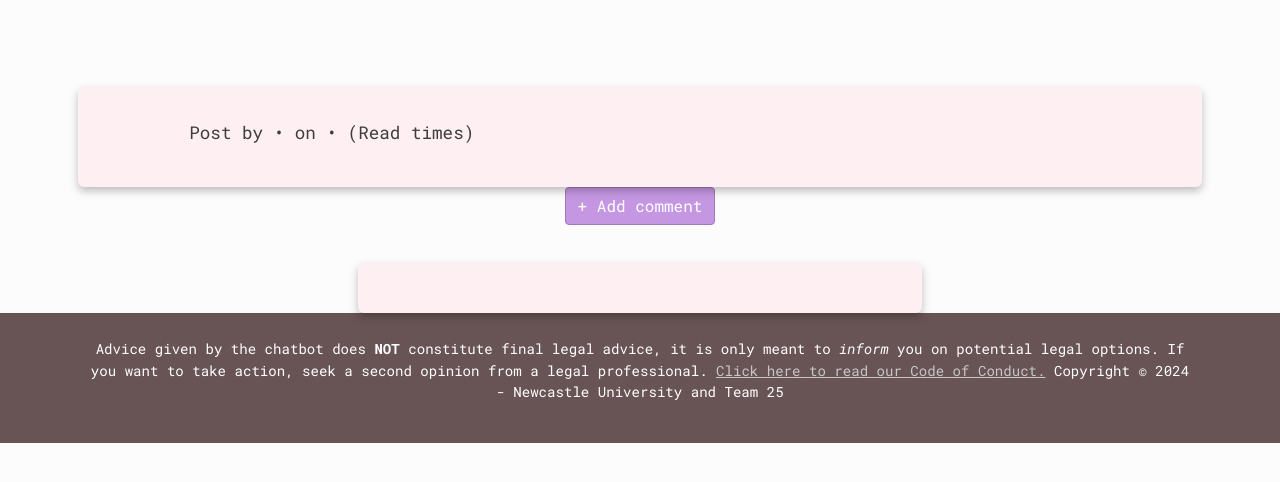
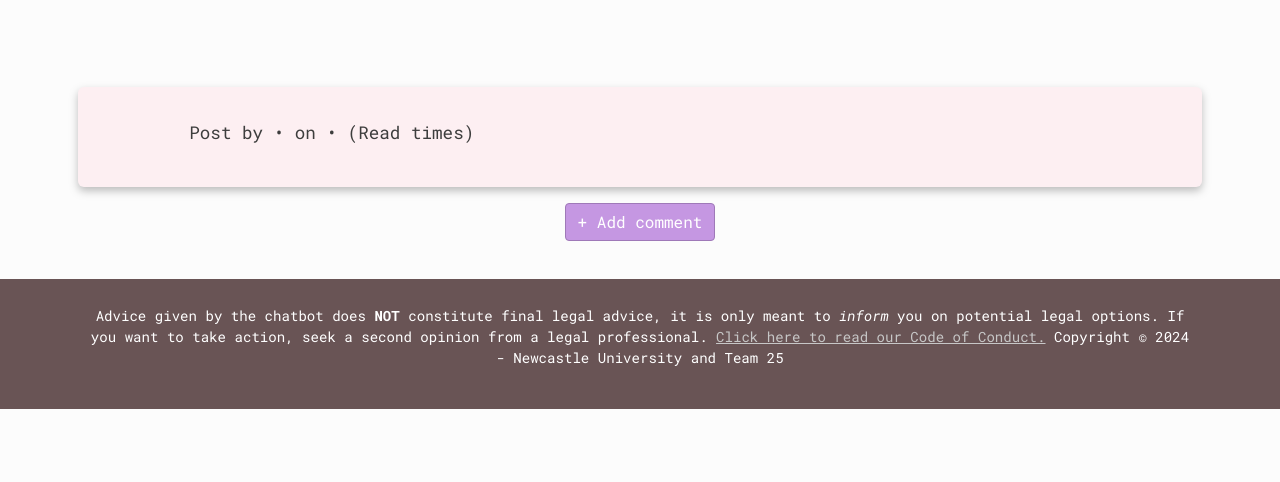
Before and after one commit to GeorgeTsakoumakis/cyber-justitia, a Django app: a page that uses forum/templates/forumpost.html in a window 1280 px wide. Shown: the part 76-558 px from the top of the page. Run offline with Django 5.2, Linux system fonts and the light colour scheme; a user stored in the database is signed in; tables that the repository leaves empty hold one stand-in row (values such as "Sample post"); some libraries are stand-ins or nearby versions.

Commit message:
fix: Fix CSS for post page

```diff
--- a/forum/templates/forumpost.html
+++ b/forum/templates/forumpost.html
@@ -3,7 +3,7 @@
 {% load hitcount_tags %}
 
 {% block content %}
-    <div class="main-box" style="text-indent: 8%">
+    <div class="main-box" style="text-indent: 8%; margin-bottom: 1rem">
         <h2 style="color: black">{{ post.title|title }}</h2>
         <p style="color: #3d3d3d">Post by {{ post.user.first_name }} {{ post.user.last_name }} •
             on {{ post.created_at|date }} • (Read {% get_hit_count for post %} times)</p>
@@ -15,7 +15,7 @@
             <button type="button" class="btn btn-primary" onclick="addCommentForm()">+ Add comment</button>
         </div>
     </div>
-    <div class="main-box" id="comment-box" style="width: 44vw">
+    <div class="main-box" id="comment-box" style="width: 44vw; display: none; margin-bottom: 2rem">
         <div id="comment-form-template" style="display: none;">
             <form method="POST" action="{% url 'create_comment' post.slug %}">
                 {% csrf_token %}
@@ -23,8 +23,7 @@
                     <textarea id="{{ comment_form.comment.id_for_label }}"
                             name="{{ comment_form.comment.html_name }}"
                             class="form-control" placeholder="Enter your comment here..."
-                            aria-label="comment-body" aria-describedby="basic-addon1" required>
-                    </textarea>
+                            aria-label="comment-body" aria-describedby="basic-addon1" required></textarea>
                 </div>
                 <button id="submit-comment" type="submit" class="btn btn-success">Submit Comment</button>
                 <button id="cancel-comment" type="button" class="btn btn-secondary" onclick="removeForm(this)">Cancel</button>
@@ -33,7 +32,7 @@
         <div id="comment-container"></div>
     </div>
         {% for comment in comments %}
-            <div class="main-box" style="background-color: #FCD6DD">
+            <div class="main-box" style="background-color: #FCD6DD; margin-bottom: 1.5rem;">
             <!-- TODO: Add upvote/downvote-->
                 <p style="color: #3d3d3d;">Comment by {{ comment.user.first_name }} {{ comment.user.last_name }} •
                     on {{ comment.created_at|date }}</p>
@@ -63,6 +62,8 @@
     <script>
         function addCommentForm() {
             const commentBox = document.getElementById('comment-box');
+            // Make commentbox visible
+            commentBox.style.display = 'block';
             const existingForm = commentBox.querySelector('.cloned-comment-form');
             if (existingForm === null) {
                 let template = document.getElementById('comment-form-template');
```
